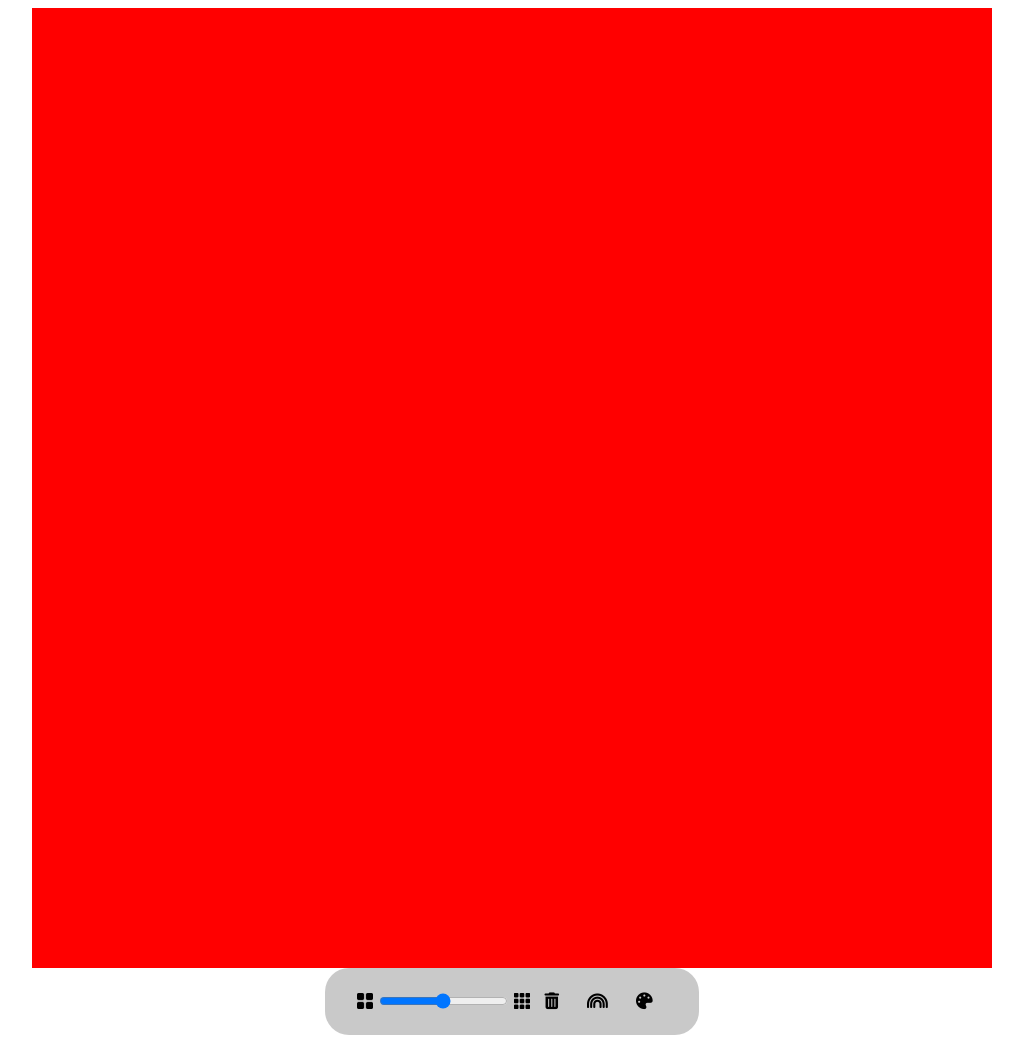
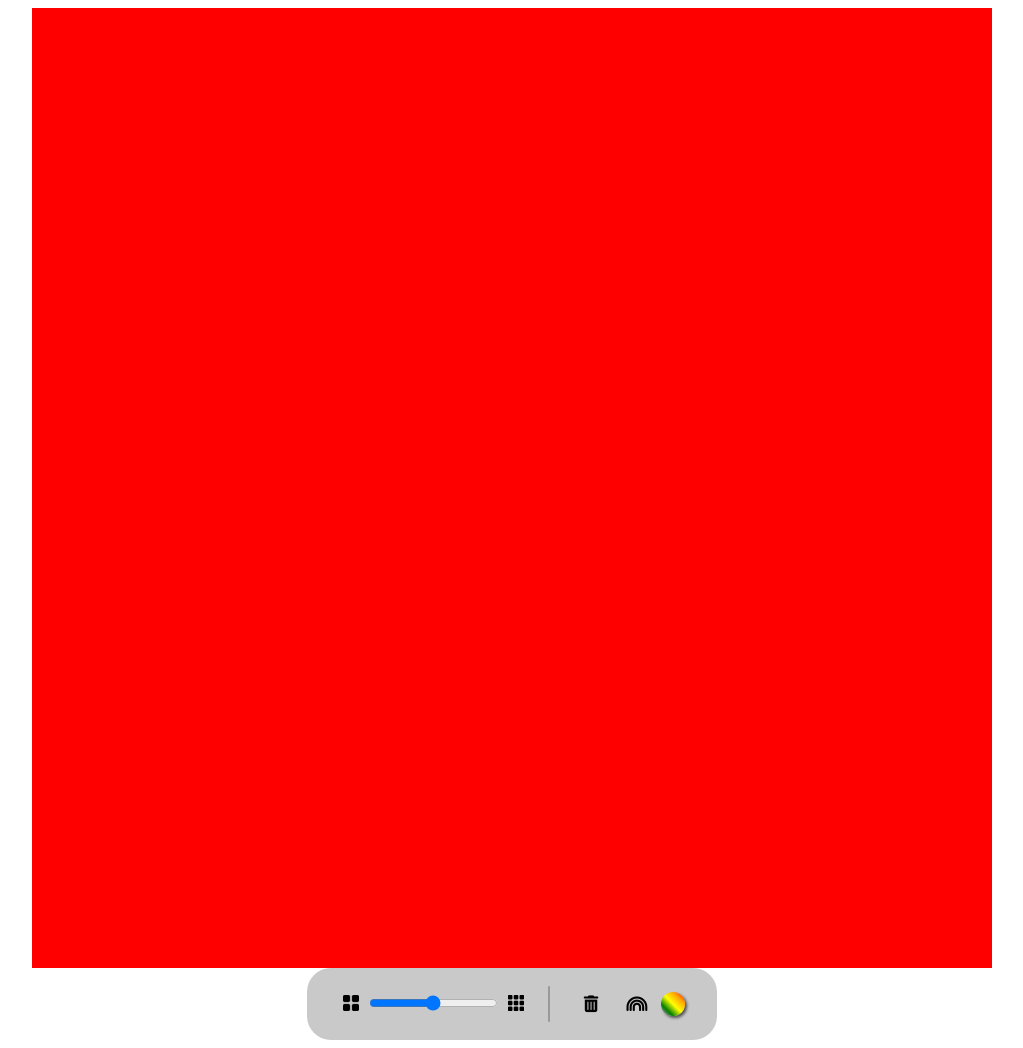
Before and after one commit to pedrocambier/etch-a-sketch, a plain HTML site: page index.html in a window 1280 px wide. Shown: the whole page, without its empty margins (128-1151 px from the left). Drawn offline with Linux system fonts and the light colour scheme.

Commit message:
changed the palette button to use color input control and added css style to make it look good, also added divider

```diff
--- a/index.html
+++ b/index.html
@@ -15,9 +15,10 @@
     <div class="slidecontainer">
       <input type="range" min="1" max="100" value="50" class="slider" id="myRange">
     </div>
+    <div class="divider"></div>
     <button class="btn-erase"><i class="fa-solid fa-trash-can fa-lg"></i></button>
     <button class="btn-rainbow"><i class="fa-solid fa-rainbow fa-lg"></i></button>
-    <button class="btn-palette"><i class="fa-solid fa-palette fa-lg"></i></button>
+    <label><input type="color" id="myColor"></label>
   </div>
 </body>
 </html>
--- a/main.js
+++ b/main.js
@@ -3,6 +3,11 @@ let pixelCount = 0;
 let mouseDown = false;
 let lineCoords = new Array();
 let lineCoordsArray = new Array();
+
+const colorInput = event => {
+  const colorpicker = document.querySelector('label');
+  colorpicker.style.backgroundColor = event.target.value;
+}
 
 window.addEventListener('mousedown', () => {
   mouseDown = true;
@@ -100,4 +105,7 @@ const test = (size) => {
 const btn = document.querySelector('button');
 btn.addEventListener('click', mouseClickDown);
 
+const colorControl = document.querySelector('input[type="color"]');
+colorControl.addEventListener('input', colorInput);
+
 test(16);
--- a/style.css
+++ b/style.css
@@ -20,9 +20,22 @@ button:active {
   transform: translateY(1px);
 }
 
+label {
+  width: 24px;
+  height: 24px;
+  border-radius: 50%;
+  /* background-color: #000; */
+  background:linear-gradient(225deg, Red, Orange, Yellow, Green, violet);
+  box-shadow: 2px 2px 3px rgba(0, 0, 0, 0.6);
+}
+
+#myColor {
+  visibility: hidden;
+}
+
 .💪 {
   display: flex;
-  justify-content: center;
+  justify-content: space-evenly;
   align-items: center;
   flex-wrap: wrap;
 }
@@ -60,6 +73,7 @@ button:active {
   display: inline-block;
   width: 16px;
   height: 16px;
+  margin: auto 4px;
   content: "";
 }
 
@@ -69,5 +83,14 @@ button:active {
   display: inline-block;
   width: 16px;
   height: 16px;
+  margin: auto 4px;
   content: "";
 }
+
+.divider {
+  width: 2px;
+  height: 36px;
+  margin: 6px 20px;
+  border-radius: 16px;
+  background-color: #999;
+}
```
